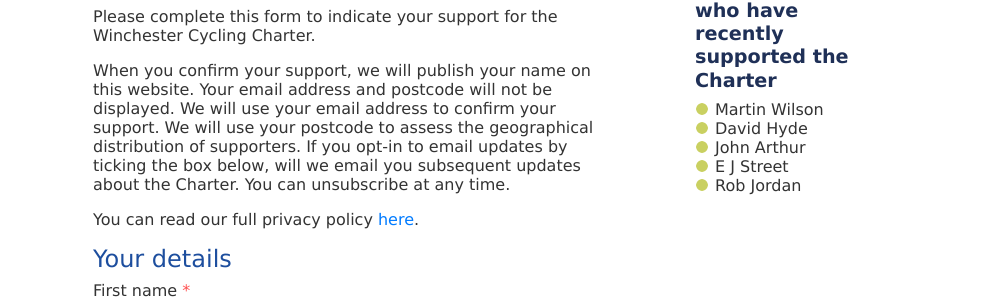
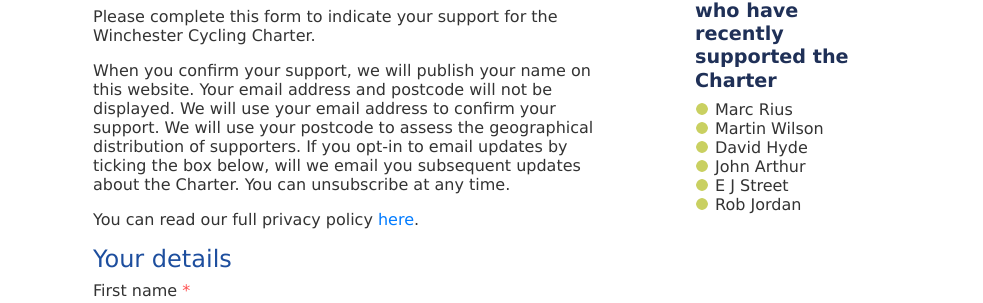
Before and after one commit to winchestercyclingcharter/winchestercyclingcharter.github.io, a Jekyll site: the page built from ind-page.md, in a window 1280 px wide. Shown: the part 305-608 px from the top of the page, without its empty margins (148-1131 px from the left). Built offline with Jekyll 4.4.1, drawn with Linux system fonts in a browser that asks for light colours; nearby versions of some CDN libraries.

Commit message:
Update people.yml

```diff
--- a/_data/people.yml
+++ b/_data/people.yml
@@ -4,3 +4,4 @@ people:
 - { lastname: Arthur, firstname: John, dt: 20210215-154511-219011 }
 - { lastname: Hyde, firstname: David, dt: 20210215-155725-217965 }
 - { lastname: Wilson, firstname: Martin, dt: 20210215-172807-610458 }
+- { lastname: Rius, firstname: Marc, dt: 20210215-180652-981177 }
```
